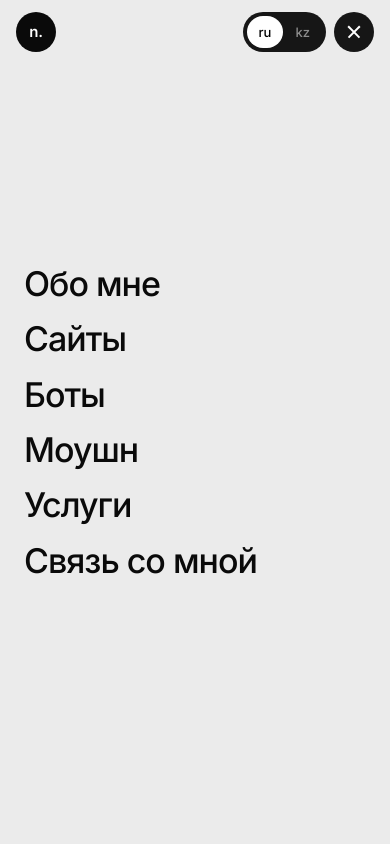
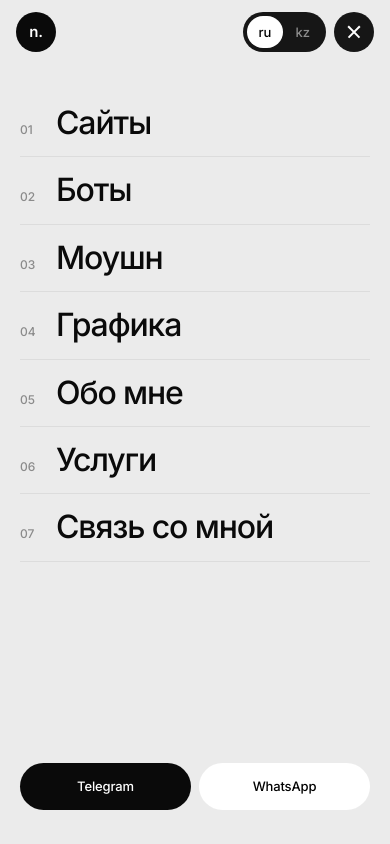
Before and after one commit to Asstryvenn/nurali-portfolio, a plain HTML site: page index.html in a window 390 px wide. Both pictures are taken after a click on the button "Меню". Shown: the top 844 px of the page. Drawn offline with Linux system fonts and the light colour scheme.

Commit message:
Новое бургер-меню на телефоне и планшете
Co-Authored-By: Claude Opus 5.5 <noreply@anthropic.com>

```diff
--- a/index.html
+++ b/index.html
@@ -42,9 +42,17 @@ img,video{display:block;max-width:100%}
 .burger i::before,.burger i::after{content:"";position:absolute;left:0}
 .burger i::before{top:-5px}.burger i::after{top:5px}
 body.menu .burger i{background:transparent}body.menu .burger i::before{top:0;transform:rotate(45deg)}body.menu .burger i::after{top:0;transform:rotate(-45deg)}
-.sheet{position:fixed;inset:0;z-index:40;background:var(--bg);display:flex;flex-direction:column;justify-content:center;gap:6px;padding:0 24px;opacity:0;pointer-events:none;transition:opacity .3s}
-.sheet a{font-size:34px;font-weight:500;letter-spacing:-.03em}
-body.menu .sheet{opacity:1;pointer-events:auto}
+.sheet{position:fixed;inset:0;z-index:45;background:var(--bg);display:flex;flex-direction:column;justify-content:space-between;padding:90px 20px 34px;clip-path:circle(0 at calc(100% - 36px) 32px);transition:clip-path .6s cubic-bezier(.7,0,.2,1);visibility:hidden}
+body.menu .sheet{clip-path:circle(150% at calc(100% - 36px) 32px);visibility:visible}
+body.menu{overflow:hidden}
+.sheet-links{display:flex;flex-direction:column}
+.sheet-links a{display:flex;align-items:baseline;gap:14px;padding:10px 0;border-bottom:1px solid var(--soft);font-size:32px;font-weight:500;letter-spacing:-.035em;opacity:0;transform:translateY(18px);transition:opacity .4s,transform .5s cubic-bezier(.2,.8,.2,1)}
+.sheet-links a i{font-style:normal;font-size:12px;color:var(--mute);letter-spacing:0;width:22px}
+body.menu .sheet-links a{opacity:1;transform:none}
+body.menu .sheet-links a:nth-child(1){transition-delay:.18s}body.menu .sheet-links a:nth-child(2){transition-delay:.22s}body.menu .sheet-links a:nth-child(3){transition-delay:.26s}body.menu .sheet-links a:nth-child(4){transition-delay:.3s}body.menu .sheet-links a:nth-child(5){transition-delay:.34s}body.menu .sheet-links a:nth-child(6){transition-delay:.38s}body.menu .sheet-links a:nth-child(7){transition-delay:.42s}
+.sheet-foot{display:flex;gap:8px;opacity:0;transition:opacity .4s .45s}
+body.menu .sheet-foot{opacity:1}
+.sheet-foot .btn{flex:1;justify-content:center;padding:14px}
 
 /* hero */
 .hero{min-height:100svh;display:grid;place-items:center;text-align:center;padding:110px 0 120px}
@@ -174,10 +182,10 @@ section{padding:40px 0 70px;scroll-margin-top:60px}
 .lb-t{position:fixed;top:26px;left:24px;font-size:14px;font-weight:500;z-index:101}
 
 @media(max-width:1100px){.g5{grid-template-columns:repeat(3,minmax(0,1fr))}.g6{grid-template-columns:repeat(4,minmax(0,1fr))}.about{grid-template-columns:1fr}}
+@media(max-width:900px){.nav{display:none}.burger{display:grid}}
 @media(max-width:760px){
   .wrap{width:calc(100% - 32px)}
   .top{inset:12px 16px auto}
-  .nav{display:none}.burger{display:grid}
   .g2,.g3{grid-template-columns:1fr}
   .g5{grid-template-columns:repeat(2,minmax(0,1fr))}
   .g6{grid-template-columns:repeat(2,minmax(0,1fr))}
@@ -206,13 +214,20 @@ section{padding:40px 0 70px;scroll-margin-top:60px}
     <button class="burger" id="burger" aria-label="Меню"><i></i></button>
   </div>
 </header>
-<div class="sheet" id="sheet">
-  <a href="#about" data-t="n_about">Обо мне</a>
-  <a href="#sites" data-t="n_sites">Сайты</a>
-  <a href="#bots" data-t="n_bots">Боты</a>
-  <a href="#motion" data-t="n_motion">Моушн</a>
-  <a href="#services" data-t="n_svc">Услуги</a>
-  <a href="#contact" data-t="n_contact">Связь со мной</a>
+<div class="sheet" id="sheet" aria-hidden="true">
+  <nav class="sheet-links">
+    <a href="#sites"><i>01</i><span data-t="n_sites">Сайты</span></a>
+    <a href="#bots"><i>02</i><span data-t="n_bots">Боты</span></a>
+    <a href="#motion"><i>03</i><span data-t="n_motion">Моушн</span></a>
+    <a href="#design"><i>04</i><span data-t="n_design">Графика</span></a>
+    <a href="#about"><i>05</i><span data-t="n_about">Обо мне</span></a>
+    <a href="#services"><i>06</i><span data-t="n_svc">Услуги</span></a>
+    <a href="#contact"><i>07</i><span data-t="n_contact">Связь со мной</span></a>
+  </nav>
+  <div class="sheet-foot">
+    <a class="btn" href="https://t.me/lethevx" target="_blank" rel="noopener">Telegram</a>
+    <a class="btn l" href="https://wa.me/77020516535" target="_blank" rel="noopener">WhatsApp</a>
+  </div>
 </div>
 
 <main>
@@ -384,6 +399,8 @@ secs.forEach(s=>s&&sio.observe(s));
 /* mobile menu */
 $('#burger').addEventListener('click',()=>document.body.classList.toggle('menu'));
 $$('#sheet a').forEach(a=>a.addEventListener('click',()=>document.body.classList.remove('menu')));
+addEventListener('keydown',e=>{if(e.key==='Escape')document.body.classList.remove('menu')});
+matchMedia('(min-width:901px)').addEventListener('change',e=>{if(e.matches)document.body.classList.remove('menu')});
 
 /* clock (Astana) */
 const tick=()=>{try{$('#time').textContent=new Date().toLocaleTimeString('ru-RU',{timeZone:'Asia/Almaty',hour:'2-digit',minute:'2-digit',second:'2-digit'})}catch(e){}};tick();setInterval(tick,1000);
@@ -414,7 +431,7 @@ const KZ={n_about:'Мен туралы',n_sites:'Сайттар',n_bots:'Бот
  c_ksm:'Шыны мен айна өндірісінің сайты: каталог, калькулятор, кабинет',c_gen:'Оқушылар мен студенттерге арналған хакатондар мен ивенттер платформасы',t_events:'Іс-шаралар',c_gen1:'Бірінші нұсқа: тіркелуі мен кабинеті бар хакатон сайты',v1:'v1',t_profiles:'Профильдер',c_qt:'Тендерлерді іздеу және бағалау платформасы',c_mer:'Университетке түсуге арналған навигатор',
  h_bots:'Telegram-боттар',c_qtbot:'Тендерді компанияға қарай бағалап, сандары бар карточкамен жауап береді',c_genbot:'Хакатон боты: кабинет, мерзімдер және жауаптар бір батырмада',
  h_motion:'Моушн',h_motion_s:'Instagram-да 30 күнде 147 мың қаралым · 1 184 жазылушы · @genesis.studio.kz',sound:'дыбыспен',m_promo:'Промо-ролик',
- h_design:'Графика',h_design_s:'Genesis.exe үшін посттар, сторис, постерлер және стикерлер',
+ h_design:'Графика',h_design_s:'Genesis.exe үшін посттар, сторис, постерлер және стикерлер',n_design:'Графика',
  a1:'Стартаптар бойынша республикалық хакатон',a1v:'200-ден топ-6',a2:'Әлем чемпионаты және Global Pitch',a2v:'Македония',a3v:'Спикер',a4:'«Дарын» РҒПО',a4v:'1-орын',a6:'Ағылшын тілі',
  h_svc_s:'Нақты баға міндетке байланысты — қысқа әңгімеден кейін айтамын.',
  s1:'Лендинг',s1d:'Бір ұсынысқа арналған бір бет: акция, қызмет немесе іс-шара',s1p:'100 000 ₸-ден',
```
